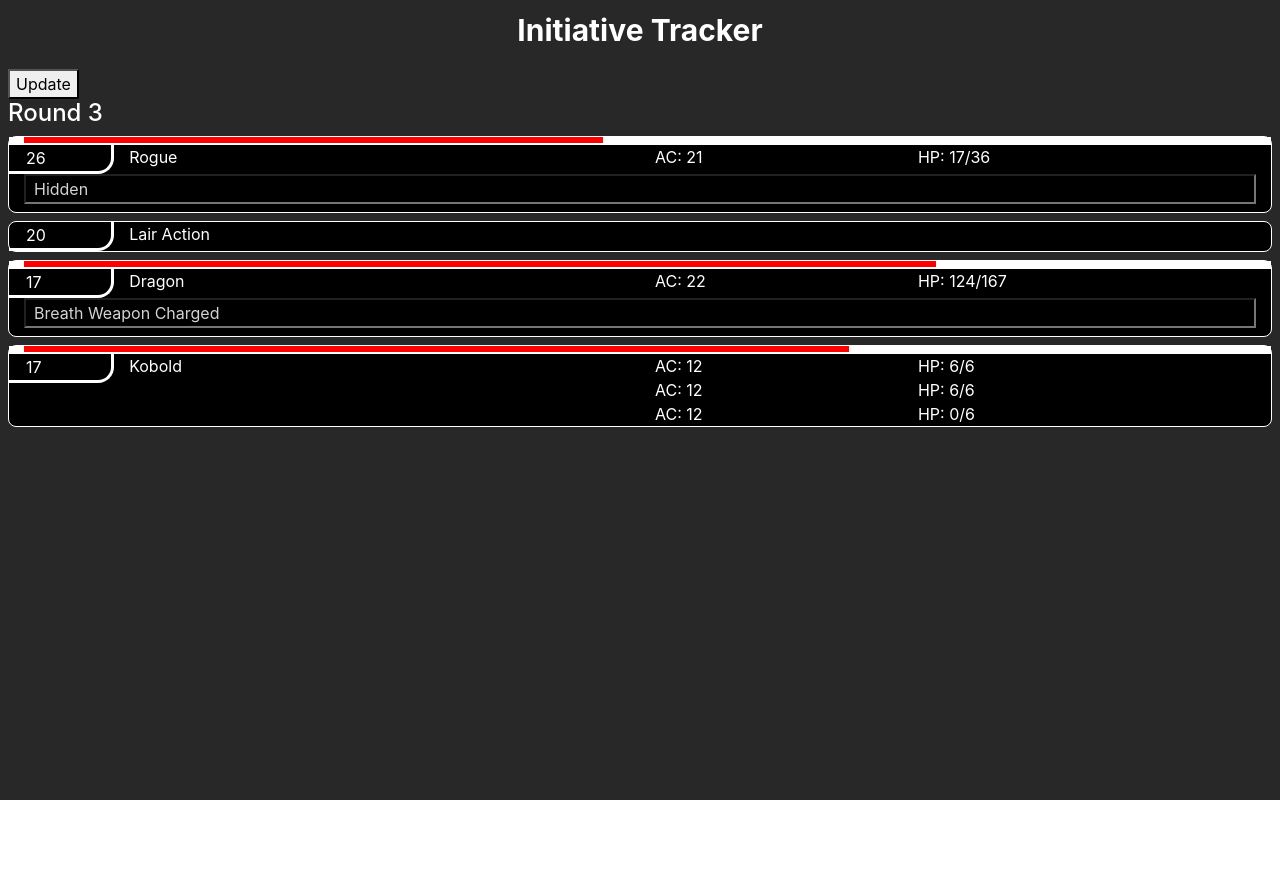
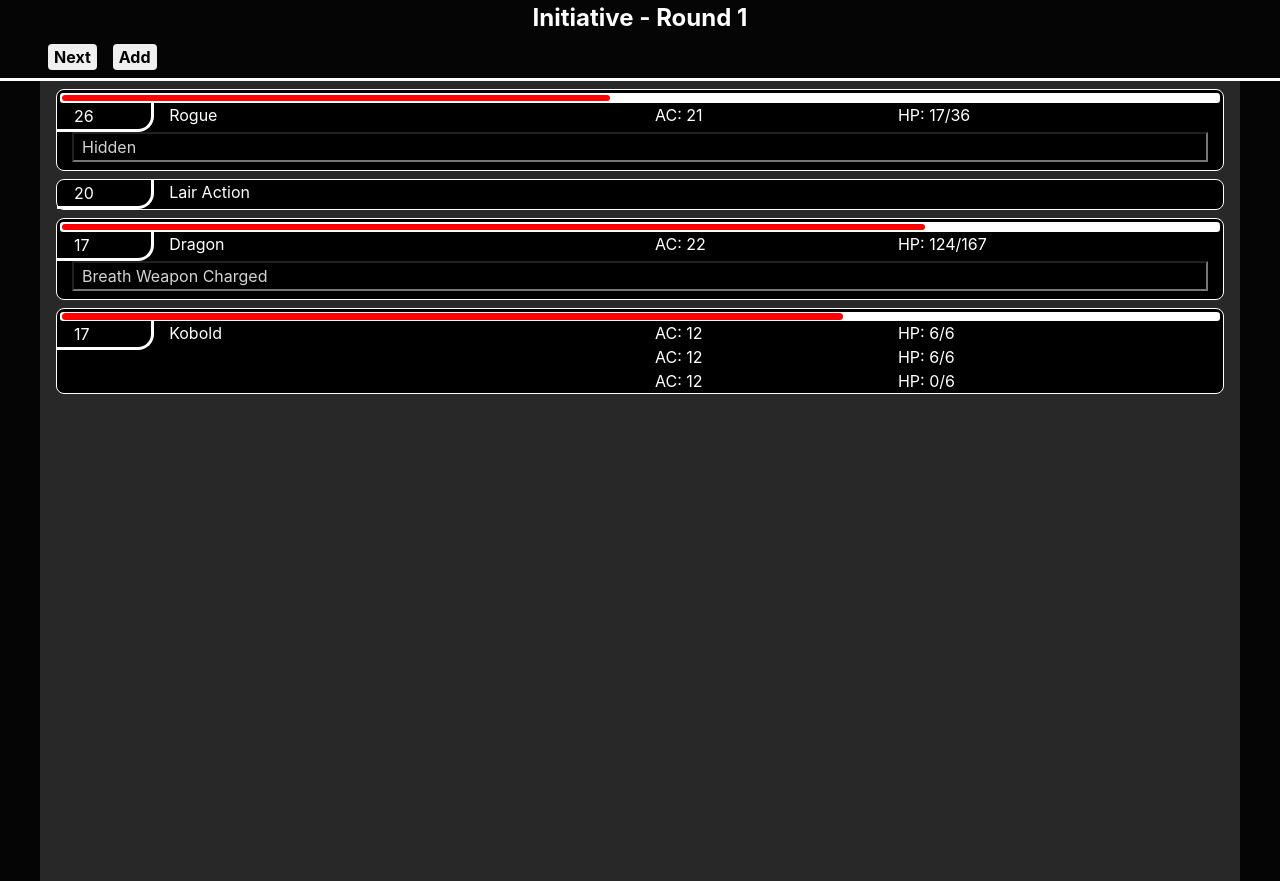
Before and after one commit to klein-eng/InitiativeTracker, a React (Create React App) app in the folder my-app/: page / in a window 1280 px wide. Before the commit the page ends 800 px from the top, so only its background shows below. Built offline with nearby package versions, Linux system fonts and the light colour scheme.

Commit message:
Refactor header, add page max width

```diff
--- a/my-app/src/App.css
+++ b/my-app/src/App.css
@@ -1,12 +1,31 @@
 header {
+    background-color: rgb(5, 5, 5);
+    border-bottom: solid white;
+    position: sticky;
+    top: 0;
+    z-index: 100;
+}
+
+header p {
     text-align: center;
     font-weight: bold;
-    font-size: 30px;
+    font-size: 1.5rem;
+    margin-bottom: 0;
+}
+
+header button {
+    font-weight: bold;
+    border-radius: .25rem;
+    border-style: none;
+    margin: .5rem;
 }
 
 html,
 body,
 #root {
+    background-color: rgb(5, 5, 5);
+    color: white;
+    width: 100%;
     height: 100%;
 }
 
@@ -14,27 +33,40 @@ input {
     max-width: 100%;
 }
 
-.App {
+#headerContent {
+    max-width: 1200px;
+}
+
+#bodyContent {
     background-color: rgb(40, 40, 40);
-    color: white;
-    width: 100%;
+    max-width: 1200px;
     height: 100%;
-    padding: .5rem;
+    padding: .5rem 1rem;
+    margin: auto;
 }
 
 .contentRow {
     margin-bottom: .25rem;
 }
 
+.HpBarContainer {
+    padding: .2rem .2rem 0 .2rem;
+}
+
 .HpBarMax {
-    height: .5rem;
-    width: 100px;
+    height: .6rem;
     background-color: white;
+    border-radius: .2rem;
+    margin: auto;
 }
 
 .HpBarCur {
     height: .4rem;
     background-color: red;
+    position: absolute;
+    top: .3rem;
+    margin: 0rem .1rem;
+    border-radius: .3rem;
 }
 
 .initCount {
@@ -60,7 +92,7 @@ input {
 
 .notesField {
     width: 100%;
-    background-color: black;
+    background-color: transparent;
     color: lightgray;
     margin-bottom: .5rem;
     padding-left: .5rem;
@@ -68,7 +100,15 @@ input {
 
 .writeField {
     min-width: 2em;
-    background-color: black;
+    background-color: transparent;
     color: white;
     border: none;
 }
+
+.centered {
+    margin: auto;
+}
+
+.fullHeight {
+    height: 100%;
+}
--- a/my-app/src/App.tsx
+++ b/my-app/src/App.tsx
@@ -9,14 +9,7 @@ class App extends React.Component {
 
   render() {
     return (
-      <div className="App">
-        <header className="App-header">
-          <p>
-            Initiative Tracker
-          </p>
-        </header>
       <InitiativeTableController/>
-      </div>
     );
   }
 }
--- a/my-app/src/Controller/InitiativeTableController.tsx
+++ b/my-app/src/Controller/InitiativeTableController.tsx
@@ -4,24 +4,46 @@ import CombatParticipantModel from '../Model/CombatParticipantModel';
 import InitiativeObjectModel from '../Model/InitiativeObjectModel';
 import PlayerCharacterModel from '../Model/PlayerCharacterModel';
 import InitiativeTable from '../View/InitiativeTable';
+import RoundCount from '../View/RoundCount';
 
-class InitiativeTableController extends React.Component{
+interface ControllerProps{}
+interface ControllerState
+{
+    RoundCount: number;
+}
+
+class InitiativeTableController extends React.Component<ControllerProps, ControllerState>{
     Participants: InitiativeObjectModel[] = [];
+    RoundCount: number;
 
     constructor(props: any) {
         super(props);
         this.Participants = Participants();
+        this.RoundCount = 1
+        this.state = {RoundCount: this.RoundCount}
     }
 
     render() {
         return(
+        <div className="fullHeight">
+            <header id="header">
+                <div id="headerContent" className="centered">
+                    <RoundCount Count={this.state.RoundCount}/>
                     <div>
-            <button onClick={() => this.AddObject()}>Update</button>
+                        <button onClick={() => this.NextTurn()}>Next</button>
+                        <button onClick={() => this.AddObject()}>Add</button>
+                    </div>
+                </div>
+            </header>
+            <div id="bodyContent">
+                <div>
                     <InitiativeTable
                         Participants={this.Participants}
                         AddObject={this.AddObject}
                         DeleteObject={this.DeleteObject}>
                     </InitiativeTable>
+                </div>
+            </div>
         </div>
         );
     }
@@ -33,6 +55,12 @@ class InitiativeTableController extends React.Component{
 
     DeleteObject() {
         this.setState({});
+        return;
+    }
+
+    NextTurn() {
+        this.RoundCount++; //TODO: Advance through participants list and only increment turn counter when needed
+        this.setState({RoundCount: this.RoundCount});
         return;
     }
 }
--- a/my-app/src/View/HpBar.tsx
+++ b/my-app/src/View/HpBar.tsx
@@ -6,8 +6,10 @@ function HpBar(props: any) {
 	if (percentage >= 0) {
 		return (
 			<div className="row">
-				<div className="col-12 HpBarMax">
-					<Filler percentage={percentage} />
+				<div className="col-12 HpBarContainer">
+					<div className="HpBarMax">
+						<Filler percentage={percentage} />
+					</div>
 				</div>
 			</div>
 		);
--- a/my-app/src/View/InitiativeTable.tsx
+++ b/my-app/src/View/InitiativeTable.tsx
@@ -1,5 +1,4 @@
 import React from 'react';
-import RoundCount from './RoundCount'
 import InitiativeObjectList from './InitiativeObjectList'
 import InitiativeObjectModel from '../Model/InitiativeObjectModel'
 
@@ -22,7 +21,6 @@ class InitiativeTable extends React.Component<InitiativeTableProps,InitiativeTab
 	render() {
 		return (
 			<div>
-				<RoundCount Count={3}/>
 				<div>
 					<InitiativeObjectList
 						Participants={this.state.Participants}
--- a/my-app/src/View/RoundCount.tsx
+++ b/my-app/src/View/RoundCount.tsx
@@ -1,9 +1,20 @@
 import React from 'react';
 
-function RoundCount(props: any) {
-	return (
-	<h4> Round {props.Count} </h4>
-	);
+interface RoundCountProps {
+	Count: number;
+}
+
+class RoundCount extends React.Component<RoundCountProps> {
+	constructor(props: any) {
+		super(props);
+		return;
+	}
+
+	render() {
+		return (
+		<p>Initiative - Round {this.props.Count} </p>
+		);
+	}
 }
 
 export default RoundCount;
```
Also changed, not shown: 1 other file (tests, documents, lock files or other folders). Lines whose indentation alone changed are shown as unchanged.
